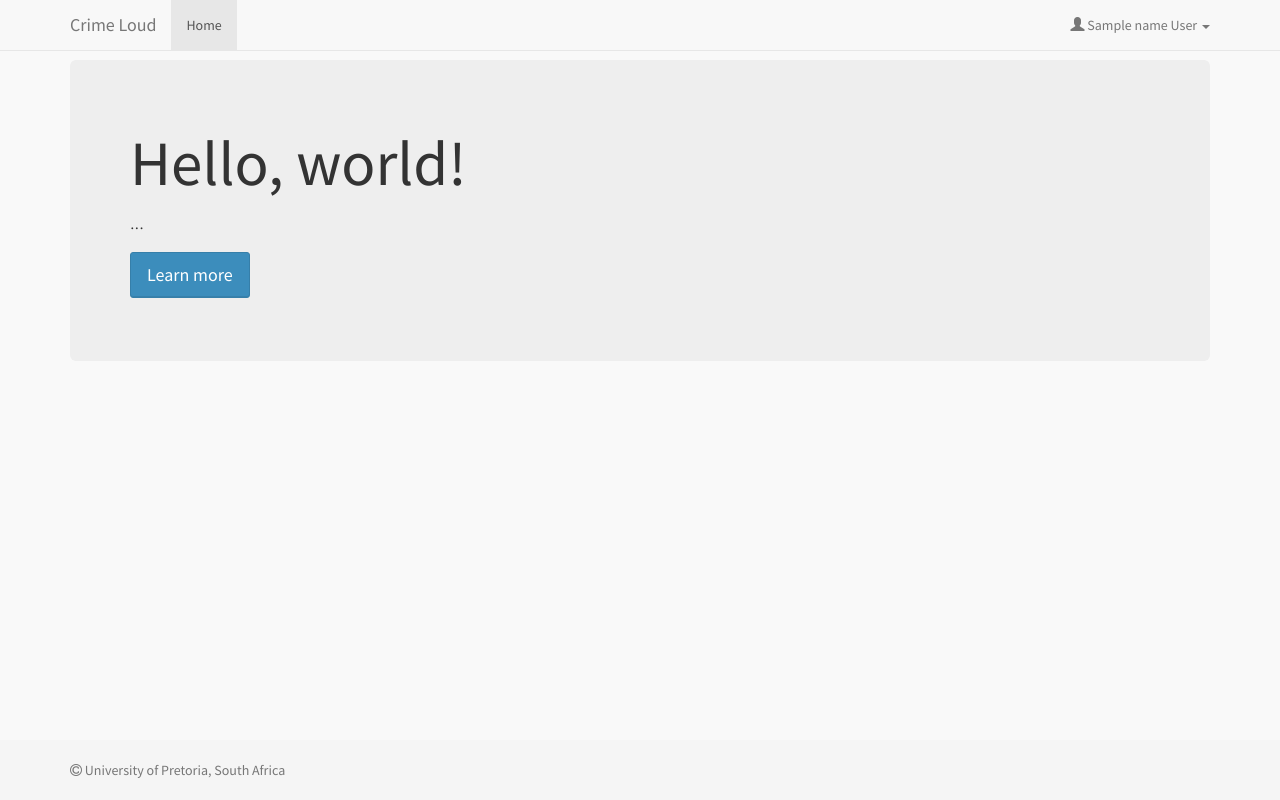
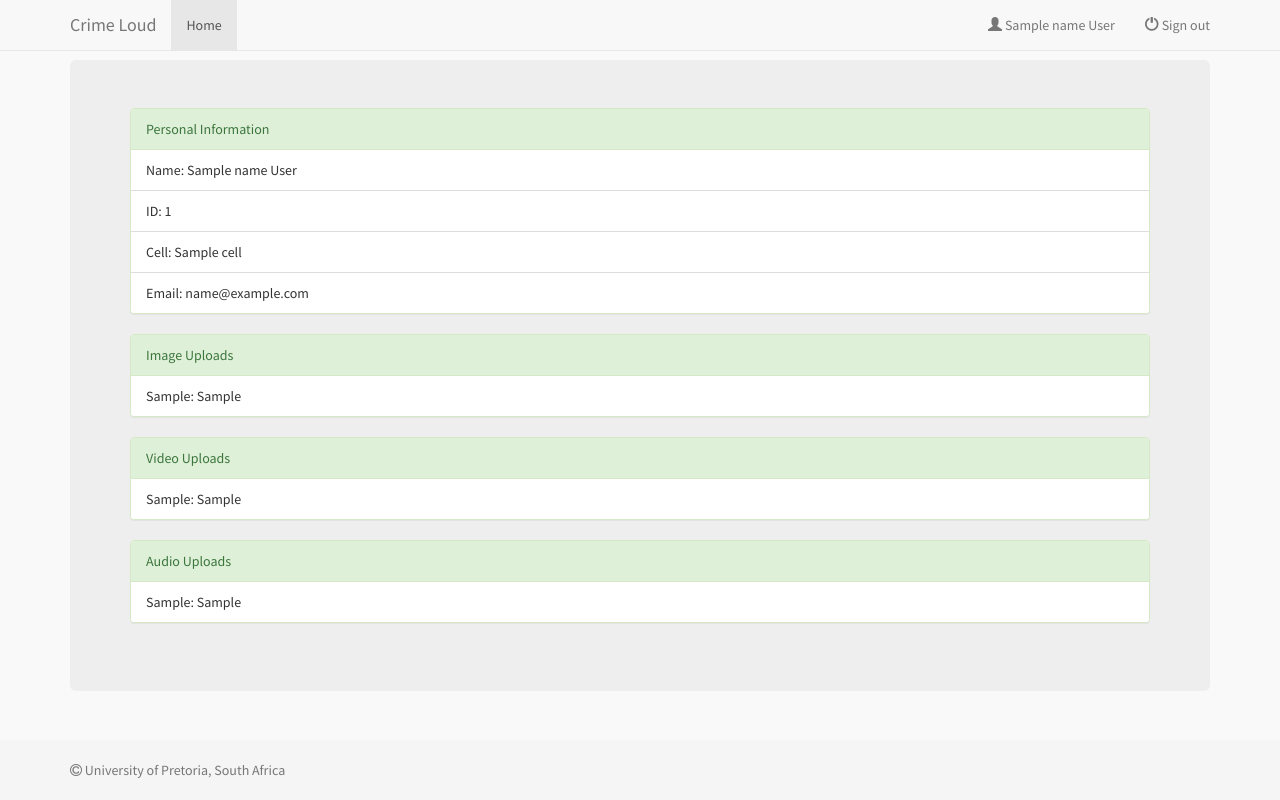
Before and after one commit to ceboMakeleni/crime_loud, a Django app: template crime_loud/web_interface/templates/web_interface/profile.html in a window 1280 px wide. Run offline with Django 3.2, Linux system fonts and the light colour scheme; the template is opened without the code that fills it: most values are stand-ins (such as "Sample title", 1, 10 or a date in 2020); parts of the project's set-up code (start-up, migrations or seed data) failed here and were passed over; some libraries are stand-ins or nearby versions.

Commit message:
worked on profile, logout and home buttons

```diff
--- a/crime_loud/crime_loud/urls.py
+++ b/crime_loud/crime_loud/urls.py
@@ -14,4 +14,6 @@ urlpatterns = patterns('',
     url(r'login', 'web_interface.views.login', name = 'login'),
     url(r'imageUpload', 'web_interface.views.imageUpload', name = 'imageUpload'),
     url(r'viewProfile', 'web_interface.views.viewProfile', name = 'viewProfile'),
+    url(r'backHome', 'web_interface.views.backHome', name = 'backHome'),
+    url(r'logout', 'web_interface.views.logout', name = 'logout'),
 )+static(settings.MEDIA_URL, document_root=settings.MEDIA_ROOT)
--- a/crime_loud/web_interface/templates/web_interface/profile.html
+++ b/crime_loud/web_interface/templates/web_interface/profile.html
@@ -17,33 +17,18 @@
             <div class="navbar-collapse collapse navbar-responsive-collapse">
                     <ul class="nav navbar-nav">
                             <li class="active">
-                                    <a href="#">Home</a>
+                                    <a href="/backHome">Home</a>
                             </li>
                     </ul><!-- end navbar-left -->
                     <ul class="nav navbar-nav navbar-right">
-                            <li class="dropdown">
-                                    <a href="#" class="dropdown-toggle" data-toggle="dropdown" role="button" aria-expanded="false">
-                                            <span class="glyphicon glyphicon-user"></span>
-                                            {{ name }} {{ surname }} <span class="caret"></span>
-                                    </a>
-                                    <ul class="dropdown-menu" role="menu">
-                                            <li><a href="#"><span class="glyphicon glyphicon-cog"></span> Settings</a></li>
+                            <li>
+                                <a href="/viewProfile" >
+                                    <span class="glyphicon glyphicon-user"></span>
+                                    {{ name }} {{ surname }}</span>
+                                </a>
+                            </li>
+                            <li><a href="/logout"><span class="glyphicon glyphicon-off"></span> Sign out</a></li>
 
-                                            <li class="divider"></li>
-
-                                            <li class="dropdown-header">More information</li>
-
-                                            <li><a href="#"><span class="fa fa-key"></span> Privacy info</a></li>
-
-                                            <li><a href="#"><span class="fa fa-lock"></span> Anonymity</a></li>
-
-                                            <li><a href="#"><span class="fa fa-question-circle"></span> Help</a></li>
-
-                                            <li class="divider"></li>
-
-                                            <li><a href="#"><span class="glyphicon glyphicon-off"></span> Sign out</a></li>
-                                    </ul>
-                            </li>
                     </ul><!-- end navbar-right -->
             </div><!-- end navbar-collapse -->
 
@@ -55,9 +40,61 @@
 
 {% block content %}
 <div class="jumbotron">
-  <h1>Hello, world!</h1>
-  <p>...</p>
-  <p><a class="btn btn-primary btn-lg" href="#" role="button">Learn more</a></p>
+    <div class="panel panel-success">
+      <!-- Default panel contents -->
+      <div class="panel-heading">Personal Information</div>
+
+      <!-- List group -->
+      <ul class="list-group">
+        <li class="list-group-item">Name: {{ name}} {{ surname}} </li>
+        <li class="list-group-item">ID: {{ userID}}</li>
+        <li class="list-group-item">Cell: {{ cell }}</li>
+        <li class="list-group-item">Email: {{ email }} </li>
+      </ul>
+    </div>
+
+    <div></div>
+
+    <div class="panel panel-success">
+      <!-- Default panel contents -->
+      <div class="panel-heading">Image Uploads</div>
+
+      <!-- List group -->
+      <ul class="list-group">
+    {% for upload in photoUploads %}
+        <li class="list-group-item">{{ upload.0 }}: {{ upload.1 }} </li>
+    {% endfor %}
+      </ul>
+    </div>
+
+    <div></div>
+
+    <div class="panel panel-success">
+      <!-- Default panel contents -->
+      <div class="panel-heading">Video Uploads</div>
+
+      <!-- List group -->
+      <ul class="list-group">
+    {% for upload in videoUploads %}
+        <li class="list-group-item">{{ upload.0 }}: {{ upload.1 }} </li>
+    {% endfor %}
+      </ul>
+    </div>
+
+    <div></div>
+
+    <div class="panel panel-success">
+      <!-- Default panel contents -->
+      <div class="panel-heading">Audio Uploads</div>
+
+      <!-- List group -->
+      <ul class="list-group">
+    {% for upload in audioUploads %}
+        <li class="list-group-item">{{ upload.0 }}: {{ upload.1 }} </li>
+    {% endfor %}
+      </ul>
+    </div>
+
 </div>
 
 {% endblock %}
```
Also changed, not shown: crime_loud/business_logic/api.py (+45 -2 lines), crime_loud/web_interface/templates/web_interface/landing.html (+7 -24 lines), crime_loud/web_interface/views.py (+13 -1 lines), crime_loud/web_services/views.py (+19 -0 lines).
